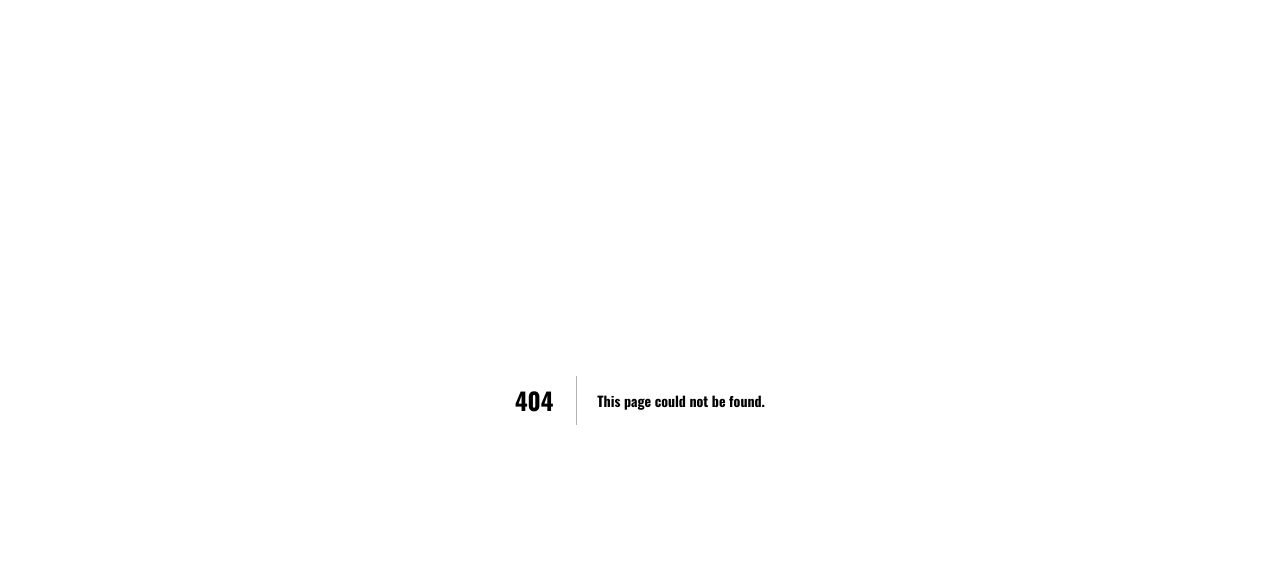
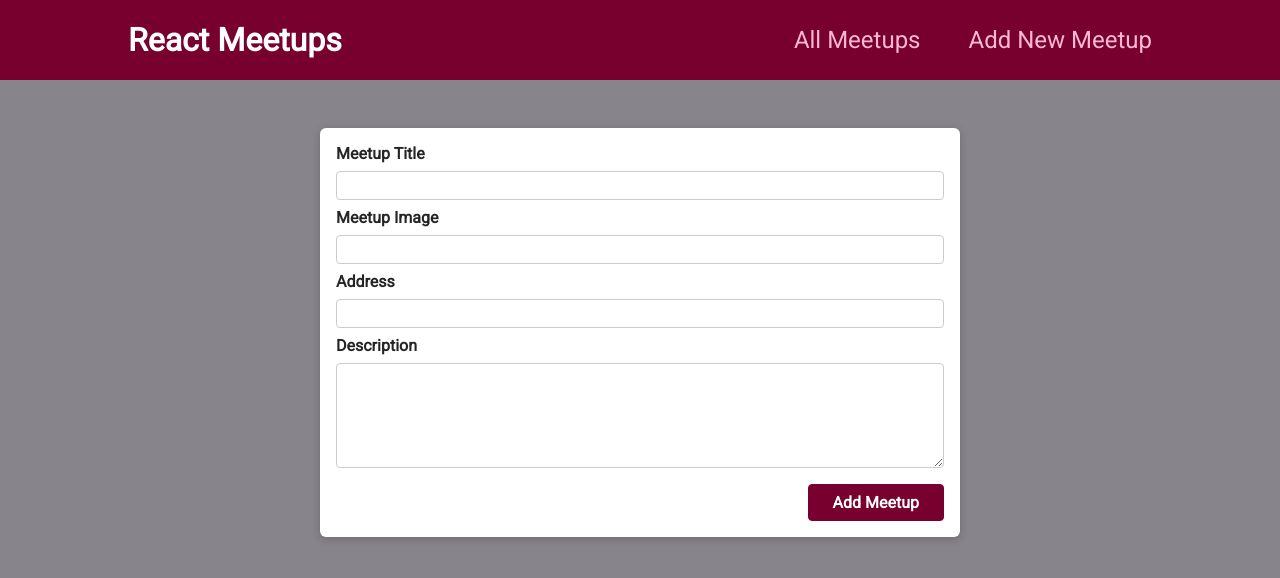
Before and after one commit to PrinceCuet77/nextjs-learning, a Next.js app: page /new-meetup in a window 1280 px wide. Before the commit this address had no page. Shown: the top 578 px of the page. Built offline with nearby package versions, Linux system fonts and the light colour scheme.

Commit message:
The '_app.js' File & Wrapper Components

```diff
--- a/components/layout/MainNavigation.js
+++ b/components/layout/MainNavigation.js
@@ -1,3 +1,4 @@
+import Link from 'next/link'
 import classes from './MainNavigation.module.css';
 
 function MainNavigation() {
@@ -8,10 +9,10 @@
       <nav>
         <ul>
           <li>
-            <Link to='/'>All Meetups</Link>
+            <Link href='/'>All Meetups</Link>
           </li>
           <li>
-            <Link to='/new-meetup'>Add New Meetup</Link>
+            <Link href='/new-meetup'>Add New Meetup</Link>
           </li>
         </ul>
       </nav>
--- a/pages/_app.js
+++ b/pages/_app.js
@@ -1,7 +1,12 @@
+import Layout from '../components/layout/Layout'
 import '../styles/globals.css'
 
 function MyApp({ Component, pageProps }) {
-  return <Component {...pageProps} />
+  return (
+    <Layout>
+      <Component {...pageProps} />
+    </Layout>
+  )
 }
 
 export default MyApp
--- /dev/null
+++ b/pages/new-meetup/index.js
@@ -0,0 +1,11 @@
+import NewMeetupForm from '../../components/meetups/NewMeetupForm'
+
+const NewMeetupPage = () => {
+  const addMeetupHandler = (enteredMeetupData) => {
+    console.log(enteredMeetupData)
+  }
+
+  return <NewMeetupForm onAddMeetup={addMeetupHandler} />
+}
+
+export default NewMeetupPage
```
Also changed, not shown: data.js (added, +18 -0 lines), pages/[meetupId[/index.js (added), 1 other file (tests, documents, lock files or other folders).
